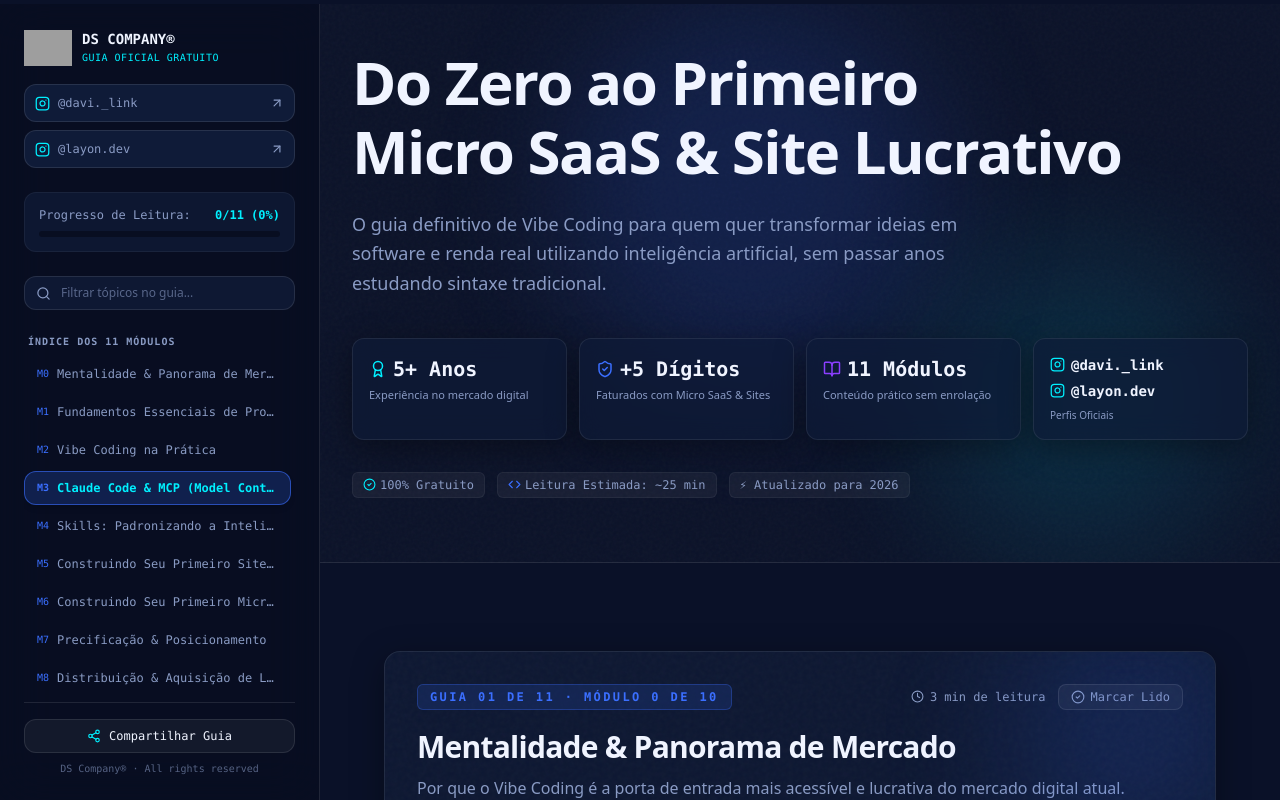
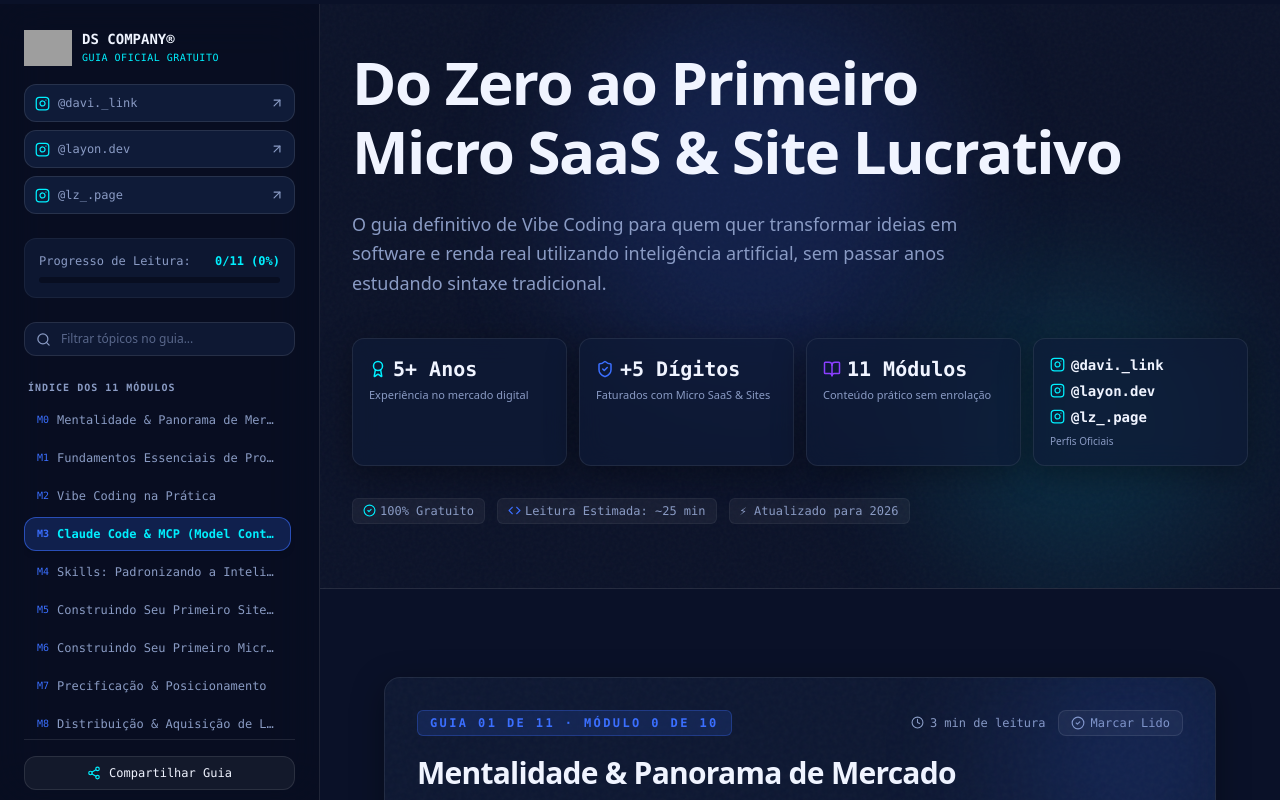
Before and after one commit to fullstackdavi/Do-zero-a-stack-completa, a React (Vite) app: page / in a window 1280 px wide. Shown: the top 800 px of the page. Built offline with nearby package versions, Linux system fonts and the light colour scheme; grey boxes are pictures that could not be loaded.

Commit message:
feat: add @lz_.page Instagram profile links
Integrated the @lz_.page social media profile into the Hero, Header, and Footer components to expand the official contact options. Updated the footer grid layout to accommodate the additional profile.

```diff
--- a/src/components/FooterSection.tsx
+++ b/src/components/FooterSection.tsx
@@ -36,7 +36,7 @@
         </div>
 
         {/* Contact & Social Links */}
-        <div className="grid grid-cols-1 sm:grid-cols-3 gap-3 max-w-2xl mx-auto">
+        <div className="grid grid-cols-1 sm:grid-cols-2 lg:grid-cols-4 gap-3 max-w-4xl mx-auto">
           {/* Instagram @davi._link */}
           <a
             href="https://instagram.com/davi._link"
@@ -45,17 +45,17 @@
             className="p-3.5 rounded-xl glass-card hover:border-[#00F0FF]/50 flex items-center justify-between group transition-all"
           >
             <div className="flex items-center gap-2.5">
-              <div className="p-2 rounded-lg bg-[#00F0FF]/10 text-[#00F0FF] border border-[#00F0FF]/20">
+              <div className="p-2 rounded-lg bg-[#00F0FF]/10 text-[#00F0FF] border border-[#00F0FF]/20 shrink-0">
                 <Instagram size={18} />
               </div>
               <div className="text-left">
                 <span className="text-[10px] font-mono text-[#8A9BC4] uppercase block">Instagram</span>
-                <span className="text-xs sm:text-sm font-semibold text-[#F0F4FF] group-hover:text-[#00F0FF] transition-colors">
+                <span className="text-xs font-semibold text-[#F0F4FF] group-hover:text-[#00F0FF] transition-colors">
                   @davi._link
                 </span>
               </div>
             </div>
-            <ExternalLink size={14} className="text-[#8A9BC4] group-hover:text-[#00F0FF] transition-colors" />
+            <ExternalLink size={14} className="text-[#8A9BC4] group-hover:text-[#00F0FF] transition-colors shrink-0" />
           </a>
 
           {/* Instagram @layon.dev */}
@@ -66,17 +66,38 @@
             className="p-3.5 rounded-xl glass-card hover:border-[#00F0FF]/50 flex items-center justify-between group transition-all"
           >
             <div className="flex items-center gap-2.5">
-              <div className="p-2 rounded-lg bg-[#00F0FF]/10 text-[#00F0FF] border border-[#00F0FF]/20">
+              <div className="p-2 rounded-lg bg-[#00F0FF]/10 text-[#00F0FF] border border-[#00F0FF]/20 shrink-0">
                 <Instagram size={18} />
               </div>
               <div className="text-left">
                 <span className="text-[10px] font-mono text-[#8A9BC4] uppercase block">Instagram</span>
-                <span className="text-xs sm:text-sm font-semibold text-[#F0F4FF] group-hover:text-[#00F0FF] transition-colors">
+                <span className="text-xs font-semibold text-[#F0F4FF] group-hover:text-[#00F0FF] transition-colors">
                   @layon.dev
                 </span>
               </div>
             </div>
-            <ExternalLink size={14} className="text-[#8A9BC4] group-hover:text-[#00F0FF] transition-colors" />
+            <ExternalLink size={14} className="text-[#8A9BC4] group-hover:text-[#00F0FF] transition-colors shrink-0" />
+          </a>
+
+          {/* Instagram @lz_.page */}
+          <a
+            href="https://www.instagram.com/lz_.page/"
+            target="_blank"
+            rel="noopener noreferrer"
+            className="p-3.5 rounded-xl glass-card hover:border-[#00F0FF]/50 flex items-center justify-between group transition-all"
+          >
+            <div className="flex items-center gap-2.5">
+              <div className="p-2 rounded-lg bg-[#00F0FF]/10 text-[#00F0FF] border border-[#00F0FF]/20 shrink-0">
+                <Instagram size={18} />
+              </div>
+              <div className="text-left">
+                <span className="text-[10px] font-mono text-[#8A9BC4] uppercase block">Instagram</span>
+                <span className="text-xs font-semibold text-[#F0F4FF] group-hover:text-[#00F0FF] transition-colors">
+                  @lz_.page
+                </span>
+              </div>
+            </div>
+            <ExternalLink size={14} className="text-[#8A9BC4] group-hover:text-[#00F0FF] transition-colors shrink-0" />
           </a>
 
           {/* Email Button */}
--- a/src/components/HeaderNav.tsx
+++ b/src/components/HeaderNav.tsx
@@ -96,6 +96,17 @@
           >
             <Instagram size={14} />
             <span className="hidden sm:inline">@layon.dev</span>
+          </a>
+
+          <a
+            href="https://www.instagram.com/lz_.page/"
+            target="_blank"
+            rel="noopener noreferrer"
+            className="p-1.5 sm:p-2 rounded-lg bg-white/5 border border-white/10 text-[#00F0FF] text-[11px] sm:text-xs font-mono flex items-center gap-1"
+            title="Instagram @lz_.page"
+          >
+            <Instagram size={14} />
+            <span className="hidden sm:inline">@lz_.page</span>
           </a>
 
           <button
@@ -217,6 +228,19 @@
               </div>
               <ArrowUpRight size={14} className="group-hover:translate-x-0.5 group-hover:-translate-y-0.5 transition-transform" />
             </a>
+
+            <a
+              href="https://www.instagram.com/lz_.page/"
+              target="_blank"
+              rel="noopener noreferrer"
+              className="mt-2 flex items-center justify-between p-2.5 rounded-xl bg-[#0F1B38] border border-white/10 hover:border-[#00F0FF]/40 text-xs font-mono text-[#8A9BC4] hover:text-[#00F0FF] transition-all group"
+            >
+              <div className="flex items-center gap-2">
+                <Instagram size={15} className="text-[#00F0FF]" />
+                <span>@lz_.page</span>
+              </div>
+              <ArrowUpRight size={14} className="group-hover:translate-x-0.5 group-hover:-translate-y-0.5 transition-transform" />
+            </a>
           </div>
 
           {/* Reading Progress Card */}
--- a/src/components/HeroHeader.tsx
+++ b/src/components/HeroHeader.tsx
@@ -72,6 +72,15 @@
               <Instagram size={15} className="text-[#00F0FF] shrink-0" />
               <span>@layon.dev</span>
             </a>
+            <a
+              href="https://www.instagram.com/lz_.page/"
+              target="_blank"
+              rel="noopener noreferrer"
+              className="flex items-center gap-1.5 text-[#F0F4FF] hover:text-[#00F0FF] font-mono font-bold text-xs sm:text-sm transition-colors"
+            >
+              <Instagram size={15} className="text-[#00F0FF] shrink-0" />
+              <span>@lz_.page</span>
+            </a>
             <p className="text-[10px] text-[#8A9BC4] font-light leading-snug pt-0.5">
               Perfis Oficiais
             </p>
```
